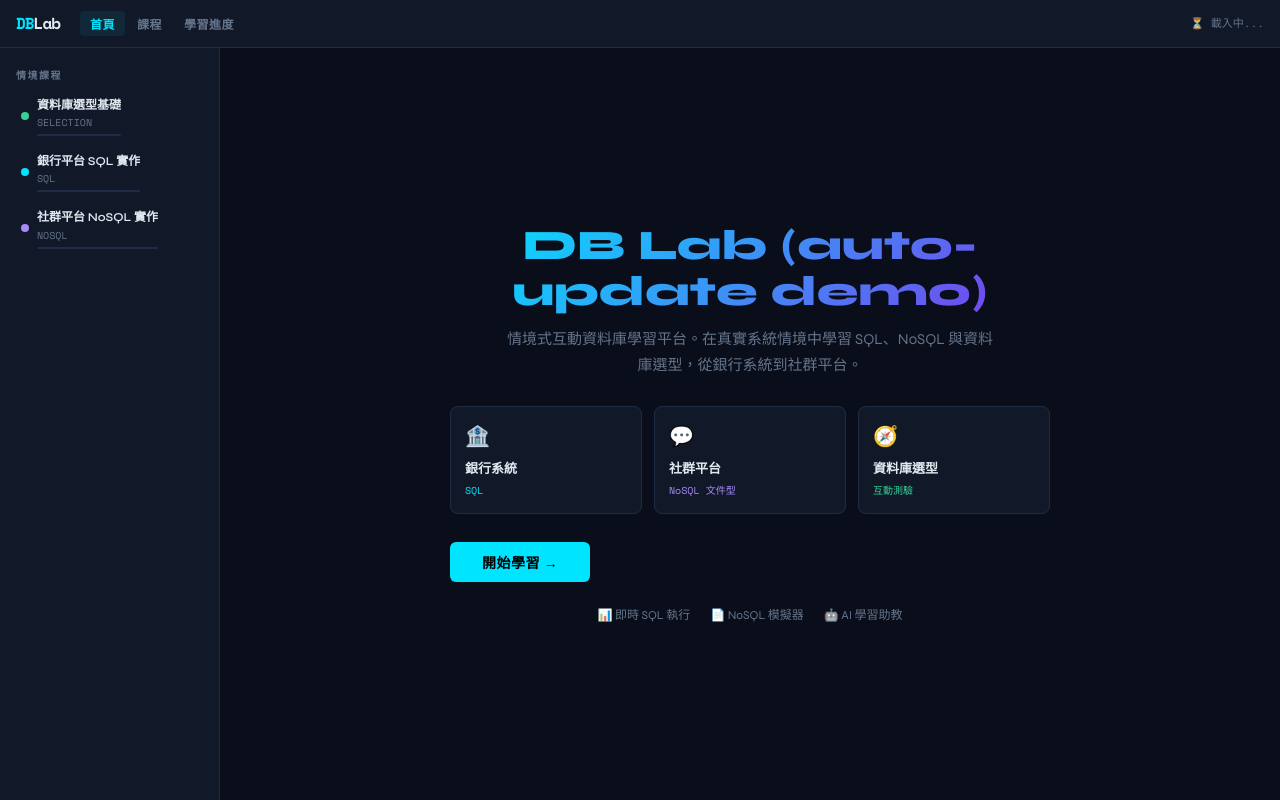
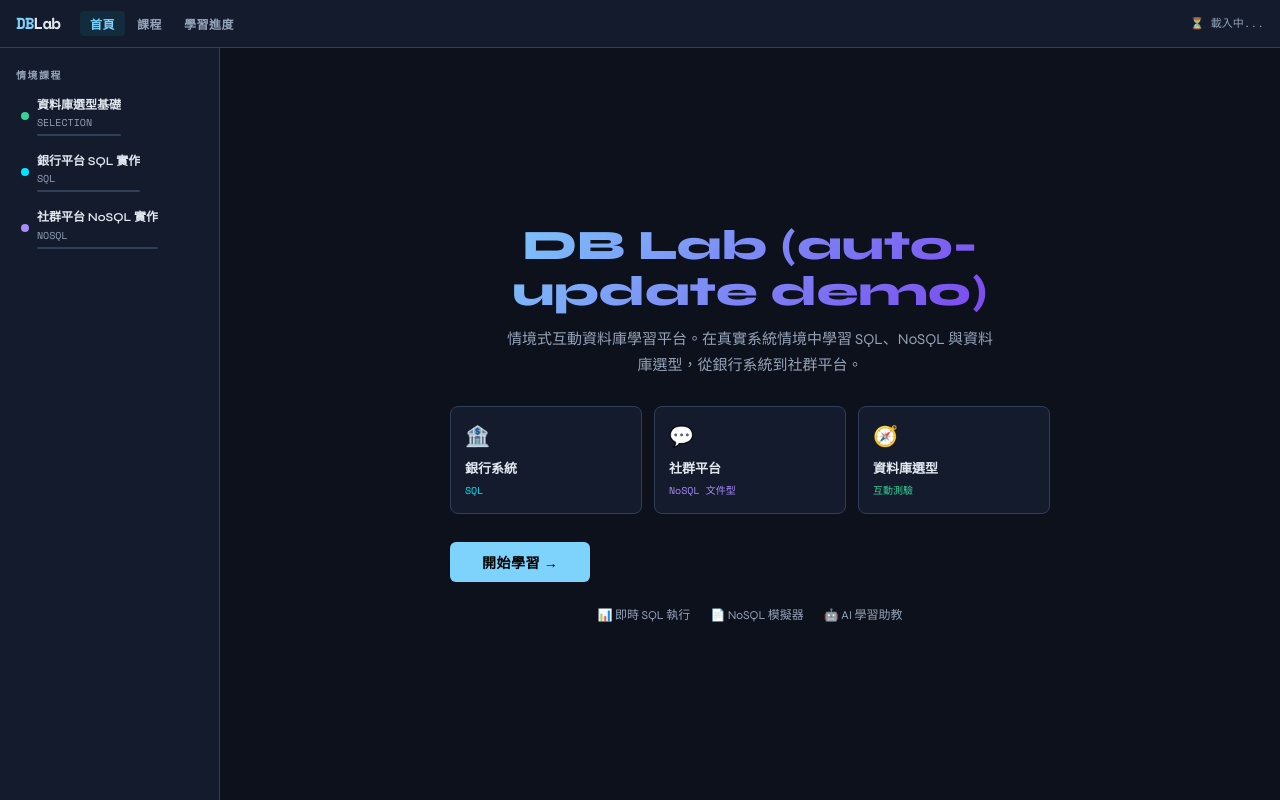
Before and after one commit to timothychen24/Database-UI, a React (Vite) app: page / in a window 1280 px wide. Built offline with nearby package versions, Linux system fonts and the light colour scheme.

Commit message:
Auto commit: 2026-05-25T19:24:33.476Z

```diff
--- a/src/DBLab.jsx
+++ b/src/DBLab.jsx
@@ -5,20 +5,20 @@ const CSS = `
   @import url('https://fonts.googleapis.com/css2?family=Space+Mono:ital,wght@0,400;0,700;1,400&family=Syne:wght@400;600;700;800&display=swap');
 
   :root {
-    --bg: #0a0e1a;
-    --surface: #111827;
-    --surface2: #1a2235;
-    --border: #1e2d45;
-    --accent: #00e5ff;
-    --accent2: #7c3aed;
-    --accent3: #10b981;
-    --warn: #f59e0b;
-    --danger: #ef4444;
+    --bg: #0d111b;
+    --surface: #141b2d;
+    --surface2: #1e2640;
+    --border: #2f3f5a;
+    --accent: #7dd3fc;
+    --accent2: #c084fc;
+    --accent3: #34d399;
+    --warn: #facc15;
+    --danger: #fb7185;
     --text: #e2e8f0;
-    --muted: #64748b;
-    --sql-color: #1e00ff;
+    --muted: #94a3b8;
+    --sql-color: #38bdf8;
     --nosql-color: #a78bfa;
-    --sel-color: #34d399;
+    --sel-color: #fb7185;
   }
 
   * { box-sizing: border-box; margin: 0; padding: 0; }
```
